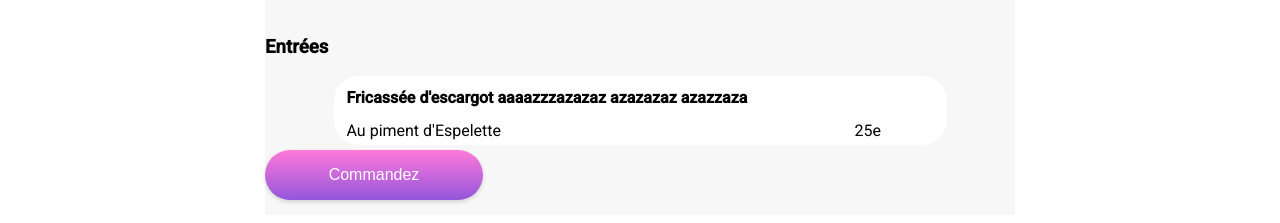
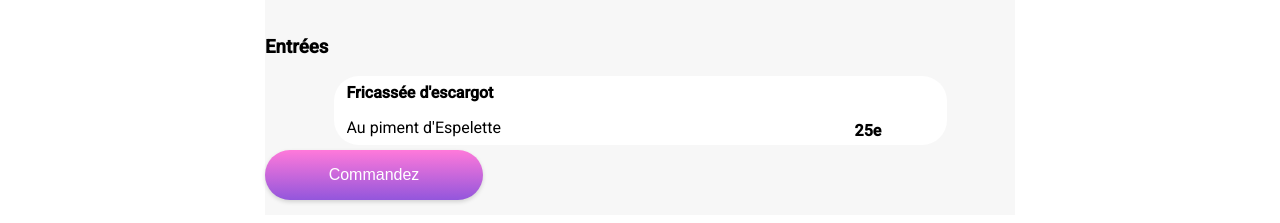
Before and after one commit to tsboudot/projet_4, a plain HTML site: page laPaletteDuGout.html in a window 1280 px wide. Shown: the part 450-673 px from the top of the page. Drawn offline with Linux system fonts and the light colour scheme; a web font is replaced by a local one.

Commit message:
gestion overflow OK

```diff
--- a/laPaletteDuGout.html
+++ b/laPaletteDuGout.html
@@ -25,7 +25,7 @@
                <div class="dish-card">
                 <div class="dish-anim">
                     <div class="dish-info">
-                    <h4 class="dishName">Fricassée d'escargot aaaazzzazazaz azazazaz azazzaza</h4>
+                    <h4 class="dishName">Fricassée d'escargot</h4>
                 <p class="dishDescription">Au piment d'Espelette</p>
             </div>
             <span class="prix">25e</span>
--- a/styles/components/_dish-card.scss
+++ b/styles/components/_dish-card.scss
@@ -21,11 +21,16 @@
         white-space: nowrap;
         overflow: hidden;
         cursor: pointer;
-        h1{
+        .dish-info
+        {
+            white-space: nowrap;
+            text-overflow: ellipsis;
+            overflow: hidden;
+            margin-top: 15px;
+        h4{
             margin: 0;
             padding: 0;
             @extend %fontS16;
-            line-height: 17px;
             text-align: left;
             white-space: nowrap;
             text-overflow: ellipsis;
@@ -34,14 +39,13 @@
 
         }
         p{
-            margin-top: -7px;
+
             padding: 0;
-            line-height: 17px;
             text-align: left;
             text-overflow: ellipsis;
 
         }
-    }
+    }}
     .check-dish{
 
         margin: 0 -75px 0 0;
@@ -66,6 +70,7 @@
         position: absolute;
         top: 65%;
         left: 85%;
+        @extend %fontW700;
     }
 
 
```
Also changed, not shown: styles/style.css, 1 other file.
